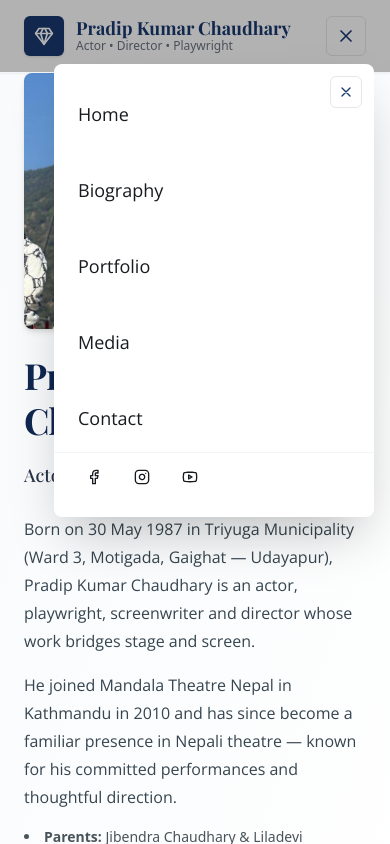
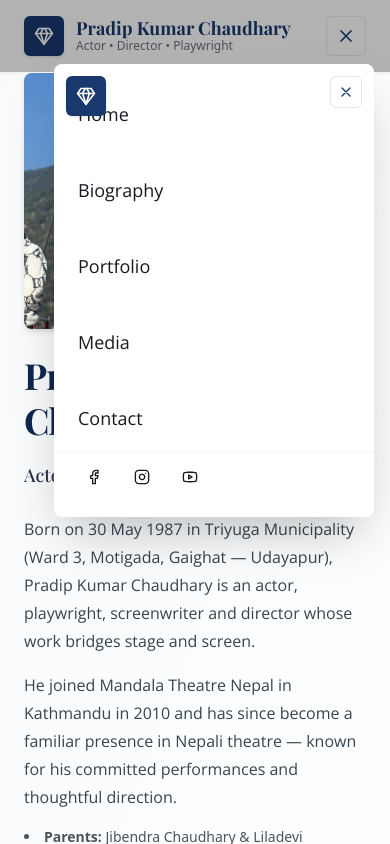
Before and after one commit to aayushGhimire321/Pradip_kumar_chaudhary, a React (Vite) app in the folder project/: page / in a window 390 px wide. Both pictures are taken after a click on the button "Toggle navigation". Shown: the top 844 px of the page. Built offline with nearby package versions, Linux system fonts and the light colour scheme.

Commit message:
changes made

```diff
--- a/project/src/components/Header/Header.tsx
+++ b/project/src/components/Header/Header.tsx
@@ -123,6 +123,11 @@ export const Header = ({ activePage }: HeaderProps): JSX.Element => {
               </svg>
             </button>
 
+            {/* Small gem/diamond icon to match the navbar */}
+            <div className="absolute left-3 top-3 w-10 h-10 bg-[#18386e] text-white rounded-md flex items-center justify-center shadow">
+              <img className="w-5 h-5" alt="Gem" src="/gem.svg" />
+            </div>
+
             <div className="px-6 pt-6 pb-2">
               <nav>
                 <ul className="flex flex-col gap-6">
```
